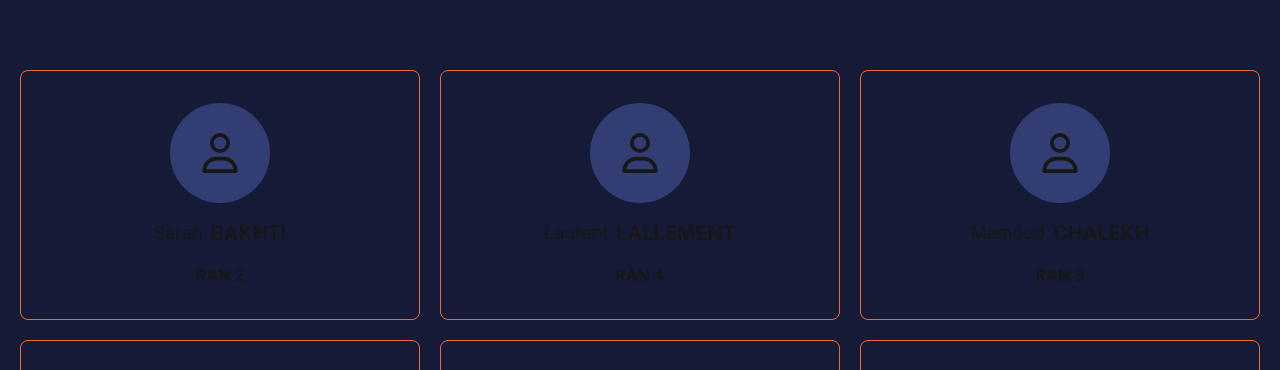
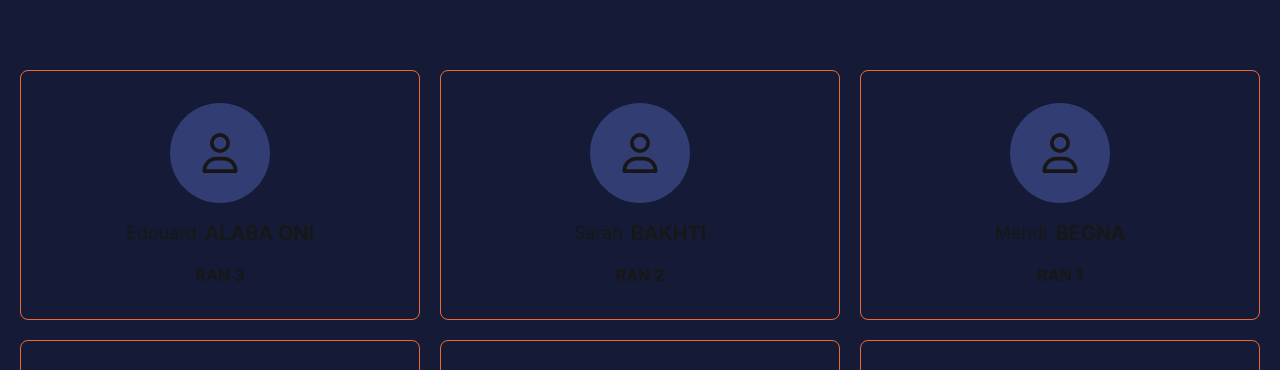
Before and after one commit to Fonzy57/RAN-parts-du-dev, a Next.js app: page /equipe in a window 1280 px wide. Shown: the part 321-691 px from the top of the page. Built offline with nearby package versions, Linux system fonts and the light colour scheme.

Commit message:
Sort by name team members

```diff
--- a/src/pages/equipe/index.tsx
+++ b/src/pages/equipe/index.tsx
@@ -20,7 +20,10 @@ const Equipe = () => {
         </div>
       </div>
       <div className="grid grid-cols-1 gap-5 max-w-[1560px] mx-auto mt-12 px-5 pb-32 sm:mt-20 sm:grid-cols-2 md:grid-cols-3 lg:grid-cols-4 lg:gap-8 xl:px-0 xl:gap-10">
-        {teamMembers.map((member, index) => {
+        {teamMembers
+          .slice()
+          .sort((a, b) => a.nom.localeCompare(b.nom))
+          .map((member, index) => {
             return (
               <TeamCard
                 key={index}
```
Lines whose indentation alone changed are shown as unchanged.
